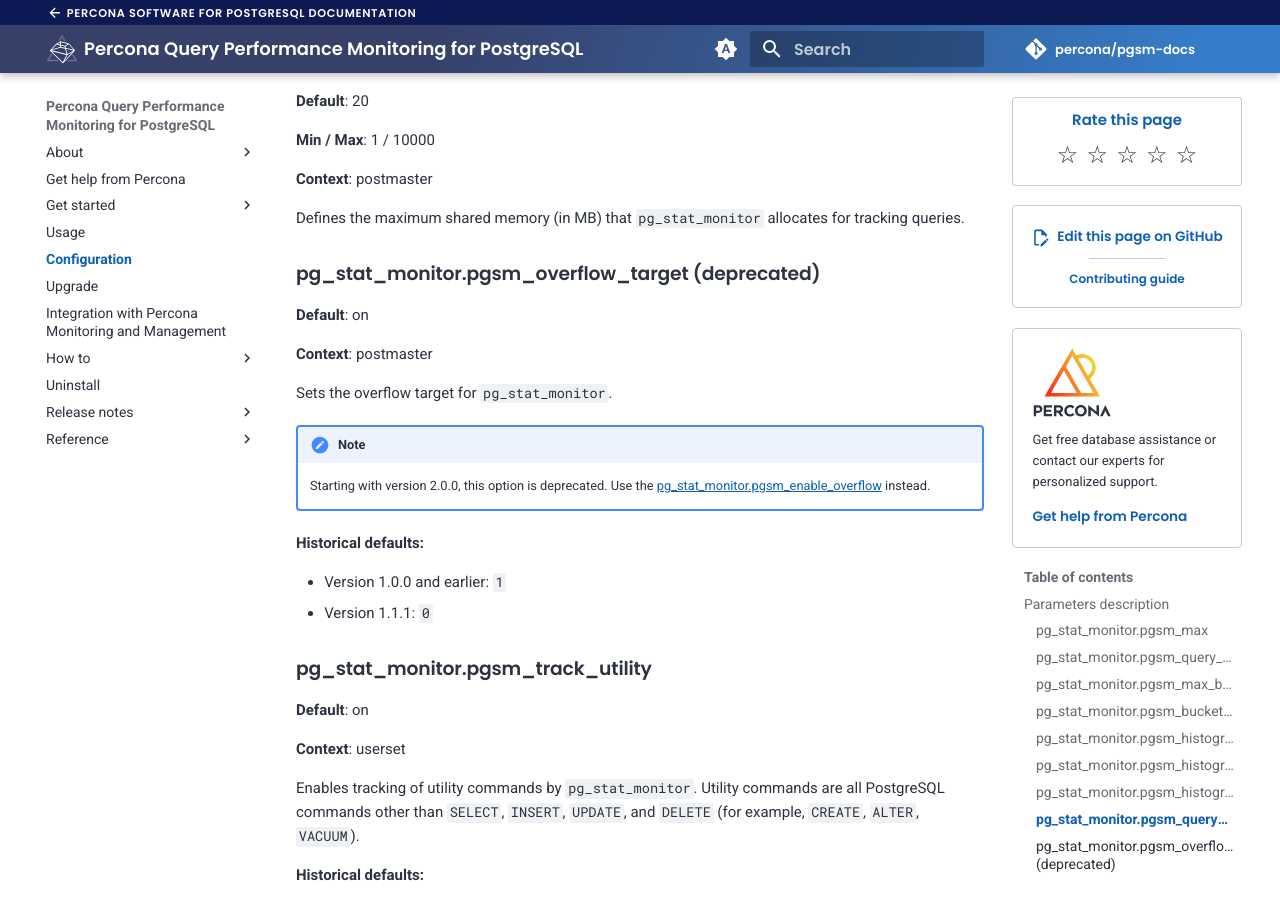
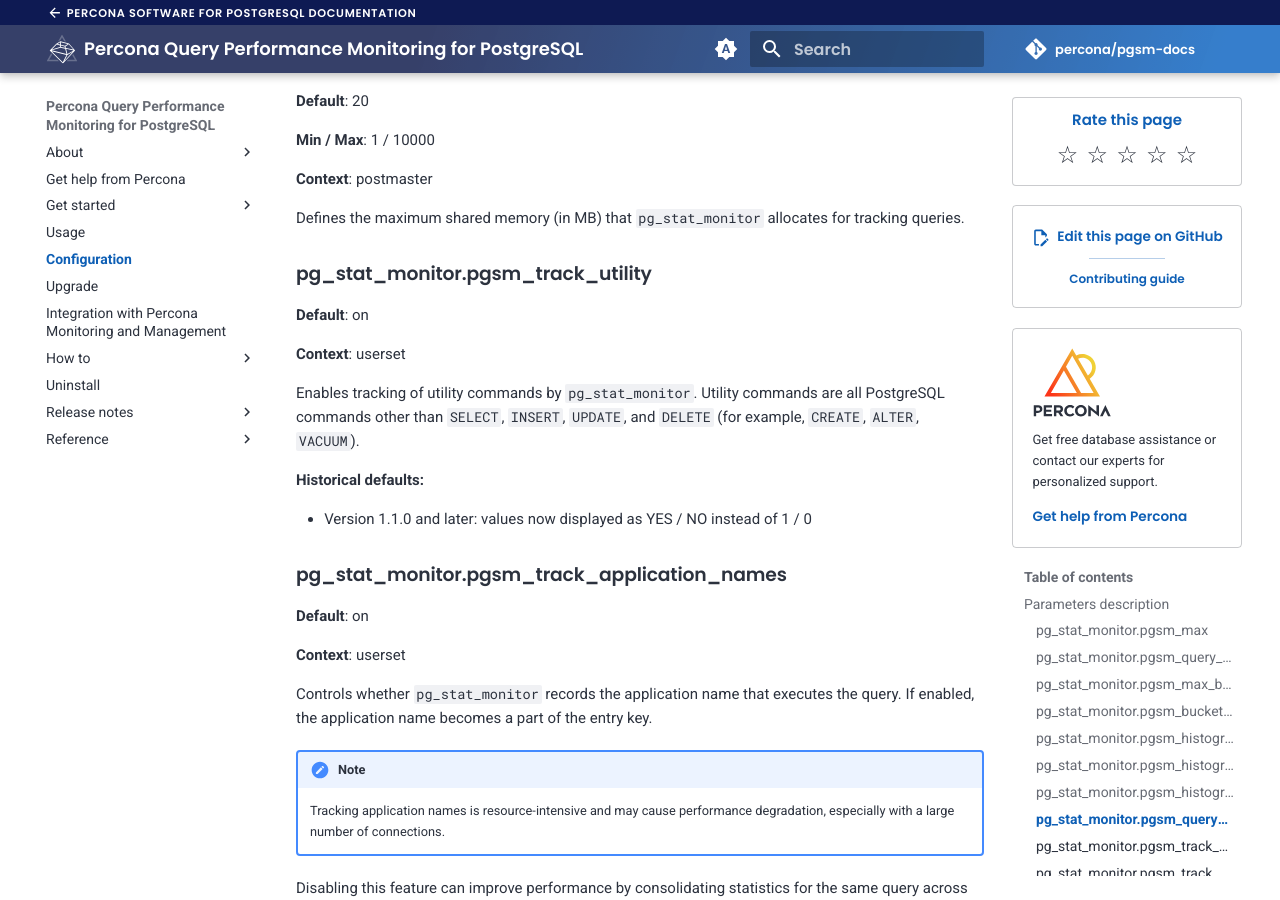
Before and after one commit to percona/pgsm-docs, an MkDocs documentation site: the page built from docs/configuration.md, in a window 1280 px wide and 900 px high, scrolled down 3188 px. Built offline with MkDocs 1.6.1 and Material for MkDocs 9.7.7, drawn with Linux system fonts in a browser that asks for light colours; nearby versions of some CDN libraries; comment, search, counter and statistics services are not loaded; the version menu is left out.

Commit message:
PG-2279 Remove deprecated pgsm_overflow_target GUC parameter

```diff
--- a/docs/configuration.md
+++ b/docs/configuration.md
@@ -122,22 +122,6 @@ Sets the maximum number of buckets used to generate the histogram output.
 
 Defines the maximum shared memory (in MB) that `pg_stat_monitor` allocates for tracking queries.
 
-### pg_stat_monitor.pgsm_overflow_target (deprecated)
-
-**Default**: on
-
-**Context**: postmaster
-
-Sets the overflow target for `pg_stat_monitor`.
-
-!!! note
-    Starting with version 2.0.0, this option is deprecated. Use the [pg_stat_monitor.pgsm_enable_overflow](#pg_stat_monitorpgsm_enable_overflow) instead.
-
-**Historical defaults:**
-
-- Version 1.0.0 and earlier: `1`
-- Version 1.1.1: `0`
-
 ### pg_stat_monitor.pgsm_track_utility
 
 **Default**: on
```
